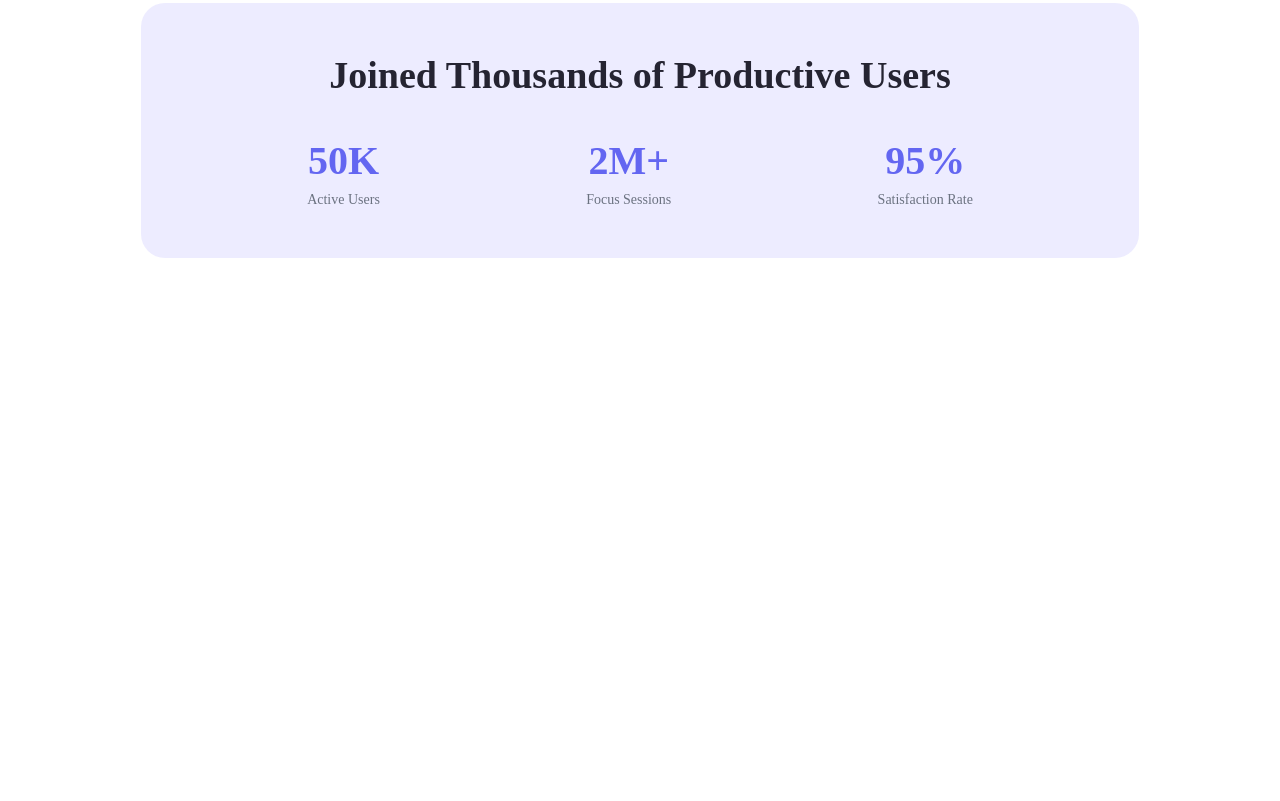
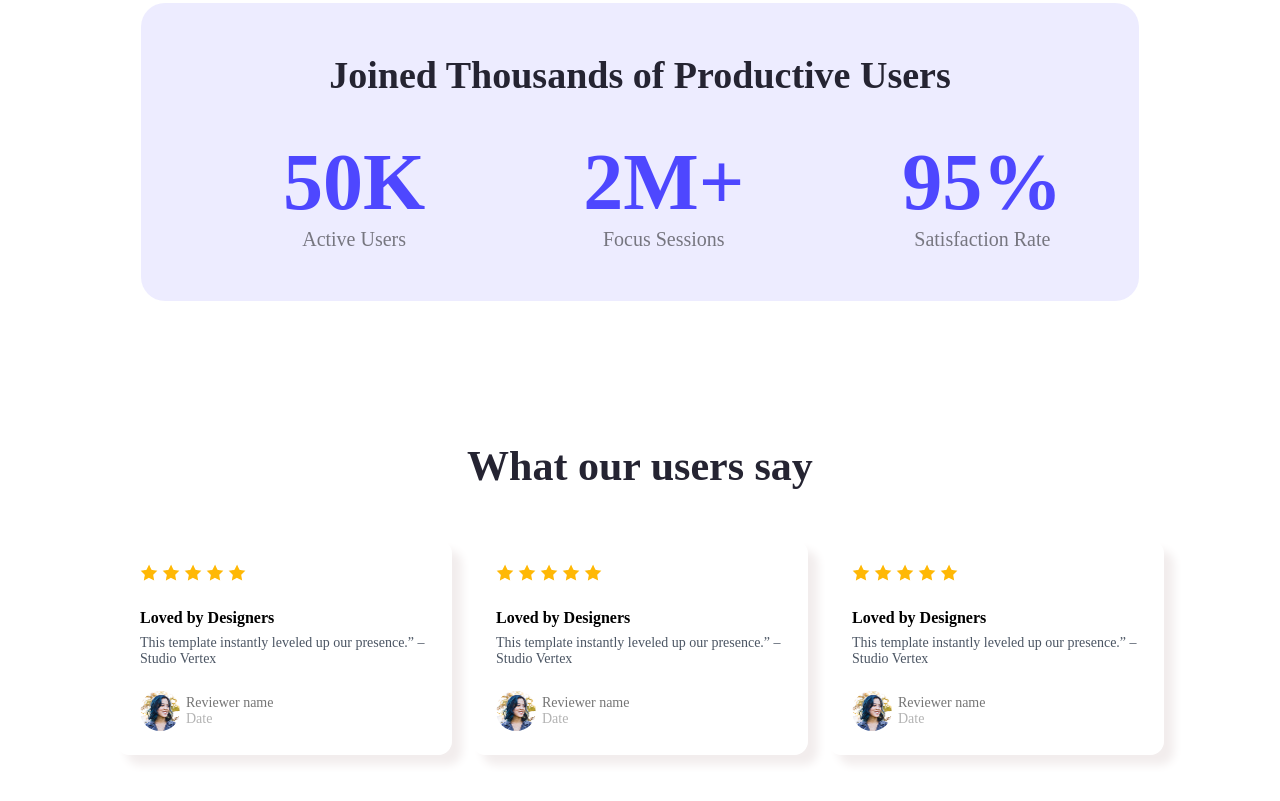
Before and after one commit to RafyHossain/Assignment-01, a plain HTML site: page index.html in a window 1280 px wide. Shown: the part 1385-2186 px from the top of the page. Before the commit the page ends 1643 px from the top, so only its background shows below. Drawn offline with Linux system fonts and the light colour scheme.

Commit message:
user review

```diff
--- a/index.html
+++ b/index.html
@@ -11,7 +11,7 @@
   <link rel="stylesheet" href="style.css" />
 
 </head>
-<body>
+<body class=".raleway-normal">
   <header>
     <section class="nav-ban">
     <div class="navbar">
@@ -26,7 +26,7 @@
   </section>
 
   </header>
-  <main>
+  <main class=".raleway-normal">
     <section class="action">
     <div class="text-content">
       <h2>See It in Action</h2>
@@ -55,6 +55,67 @@
     </div>
   </section>
 
+
+   <section class="user-review">
+    <h2>What our users say</h2>
+    <div class="reviews">
+      <div class="review-card">
+        <div class="icon-star">
+          <img src="Assets/icon-star.png" alt="star" />
+          <img src="Assets/icon-star.png" alt="star" />
+          <img src="Assets/icon-star.png" alt="star" />
+          <img src="Assets/icon-star.png" alt="star" />
+          <img src="Assets/icon-star.png" alt="star" />
+        </div>
+        <div class="review-title">Loved by Designers</div>
+        <div class="review-text">This template instantly leveled up our presence.” – Studio Vertex</div>
+        <div class="reviewer-info">
+          <img class="reviewer-img" src="Assets/avatar.png" alt="Reviewer" />
+          <div>
+            <div>Reviewer name</div>
+            <div class="review-date">Date</div>
+          </div>
+        </div>
+      </div>
+      <div class="review-card">
+        <div class="icon-star">
+          <img src="Assets/icon-star.png" alt="star" />
+          <img src="Assets/icon-star.png " alt="star" />
+          <img src="Assets/icon-star.png" alt="star" />
+          <img src="Assets/icon-star.png" alt="star" />
+          <img src="Assets/icon-star.png" alt="star" />
+        </div>
+        <div class="review-title">Loved by Designers</div>
+        <div class="review-text">This template instantly leveled up our presence.” – Studio Vertex</div>
+        <div class="reviewer-info">
+          <img class="reviewer-img" src="Assets/avatar.png" alt="Reviewer" />
+          <div>
+            <div>Reviewer name</div>
+            <div class="review-date">Date</div>
+          </div>
+        </div>
+      </div>
+      <div class="review-card">
+        <div class="icon-star">
+          <img src="Assets/icon-star.png" alt="star" />
+          <img src="Assets/icon-star.png" alt="star" />
+          <img src="Assets/icon-star.png" alt="star" />
+          <img src="Assets/icon-star.png" alt="star" />
+          <img src="Assets/icon-star.png" alt="star" />
+        </div>
+        <div class="review-title">Loved by Designers</div>
+        <div class="review-text">This template instantly leveled up our presence.” – Studio Vertex</div>
+        <div class="reviewer-info">
+          <img class="reviewer-img" src="Assets/avatar.png" alt="Reviewer" />
+          <div>
+            <div>Reviewer name</div>
+            <div class="review-date">Date</div>
+          </div>
+        </div>
+      </div>
+    </div>
+  </section>
+
   </main>
   <footer>
 
--- a/style.css
+++ b/style.css
@@ -36,6 +36,11 @@
 
 
 }
+.nav-ban-content h1{
+  font-size: 65px;
+  font-weight: bold;
+  color: #252432;
+}
 .logo{
     color: #4E47FF;
     width: 99px;
@@ -61,6 +66,7 @@
 /* Main action*/
 .action {
     display: flex;
+    gap: 220px;
     justify-content: space-between;
     align-items: center;
     padding: 40px 60px;
@@ -76,7 +82,9 @@
     margin-bottom: 23px;
   }
   .text-content p {
+
     font-size: 24px;
+    line-height: 30px;
     color: rgba(37, 36, 50, 50%)
 
   }
@@ -118,12 +126,78 @@
     align-items: center;
   }
   .s-number {
-    font-size: 2.5rem;
-    font-weight: 700;
-    color: #6366f1; /* Indigo-500 */
-    margin-bottom: 8px;
+
+    font-size: 80px;
+    font-weight: bold;
+    color: #4E47FF;
+
   }
   .s-description {
-    font-size: 0.875rem;
-    color: #6b7280; /* Gray-500 */
+    font-size:20px;
+    color: rgba(0, 0,0, 50%);
   }
+
+  /* Review part*/
+  .user-review {
+  max-width: 1140px;
+  height: 342px;
+  margin: 141px 116px;
+  text-align: center;
+}
+.user-review h2{
+  font-size: 42px;
+  font-weight: bold;
+  color: #252432;
+  margin-bottom: 50px;
+
+}
+
+.reviews {
+  display: flex;
+  justify-content: space-between;
+  gap: 20px;
+
+}
+
+.review-card {
+  background-color: rgba(255, 255, 255, 50%);
+  box-shadow:10px 10px 10px rgba(242, 237, 237, 100%);
+  border-radius: 14px;
+  padding: 24px;
+  max-width: 366px;
+  text-align: left;
+}
+.icon-star {
+  margin-bottom: 24px;
+}
+
+.review-title {
+  font-weight: bold;
+  color: black;
+  margin-bottom: 8px;
+}
+.review-text {
+  font-size: 14px;
+  color: #4b5563;
+  margin-bottom: 24px;
+}
+
+.reviewer-info {
+  display: flex;
+  align-items: center;
+  gap: 6px;
+  font-size: 14px;
+  color: #757575;
+}
+
+.reviewer-img {
+  width: 40px;
+  height: 40px;
+  border-radius: 50%;
+
+}
+
+.review-date {
+  font-size: 14px;
+  color: #B3B3B3;
+}
```
